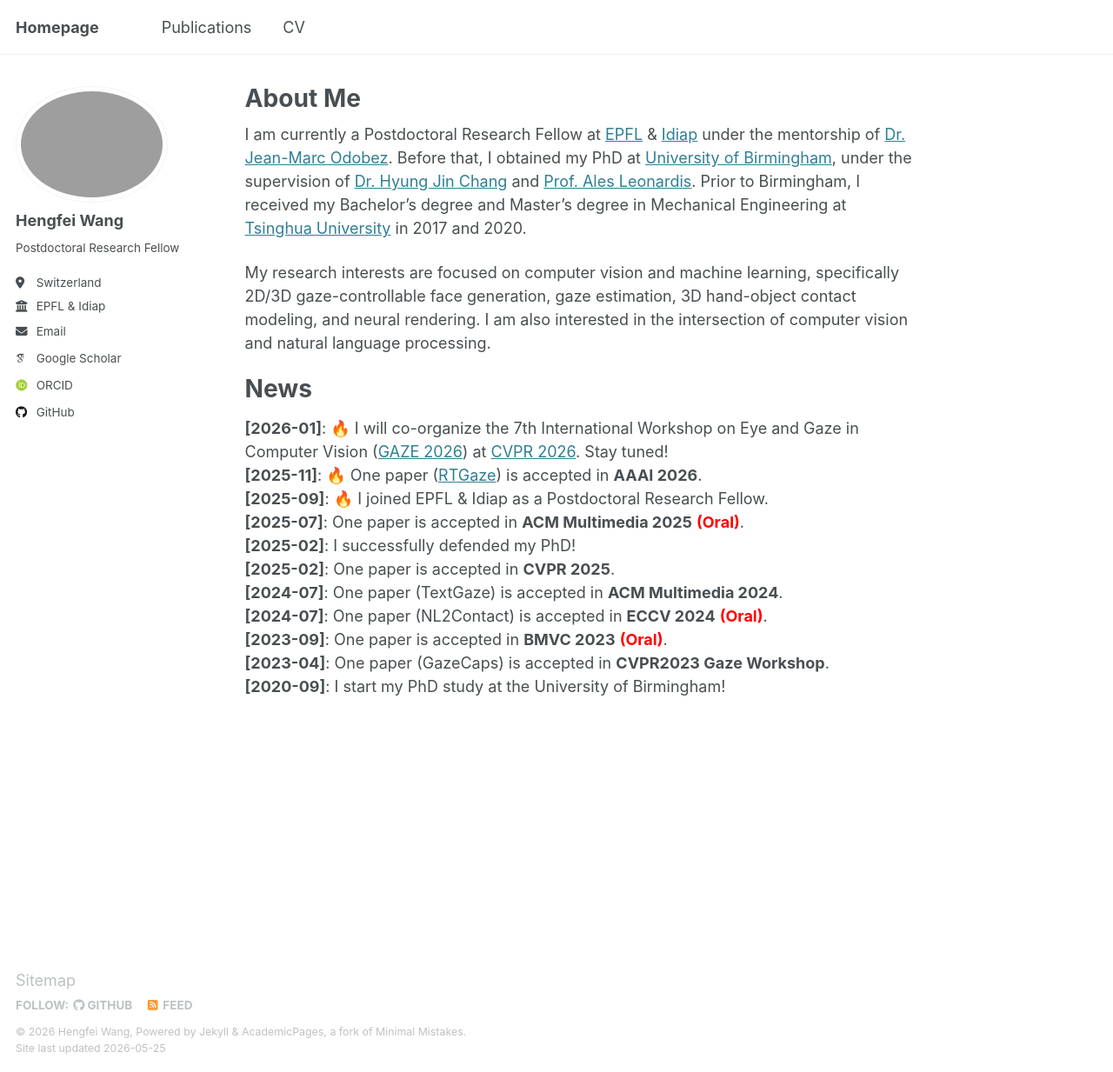
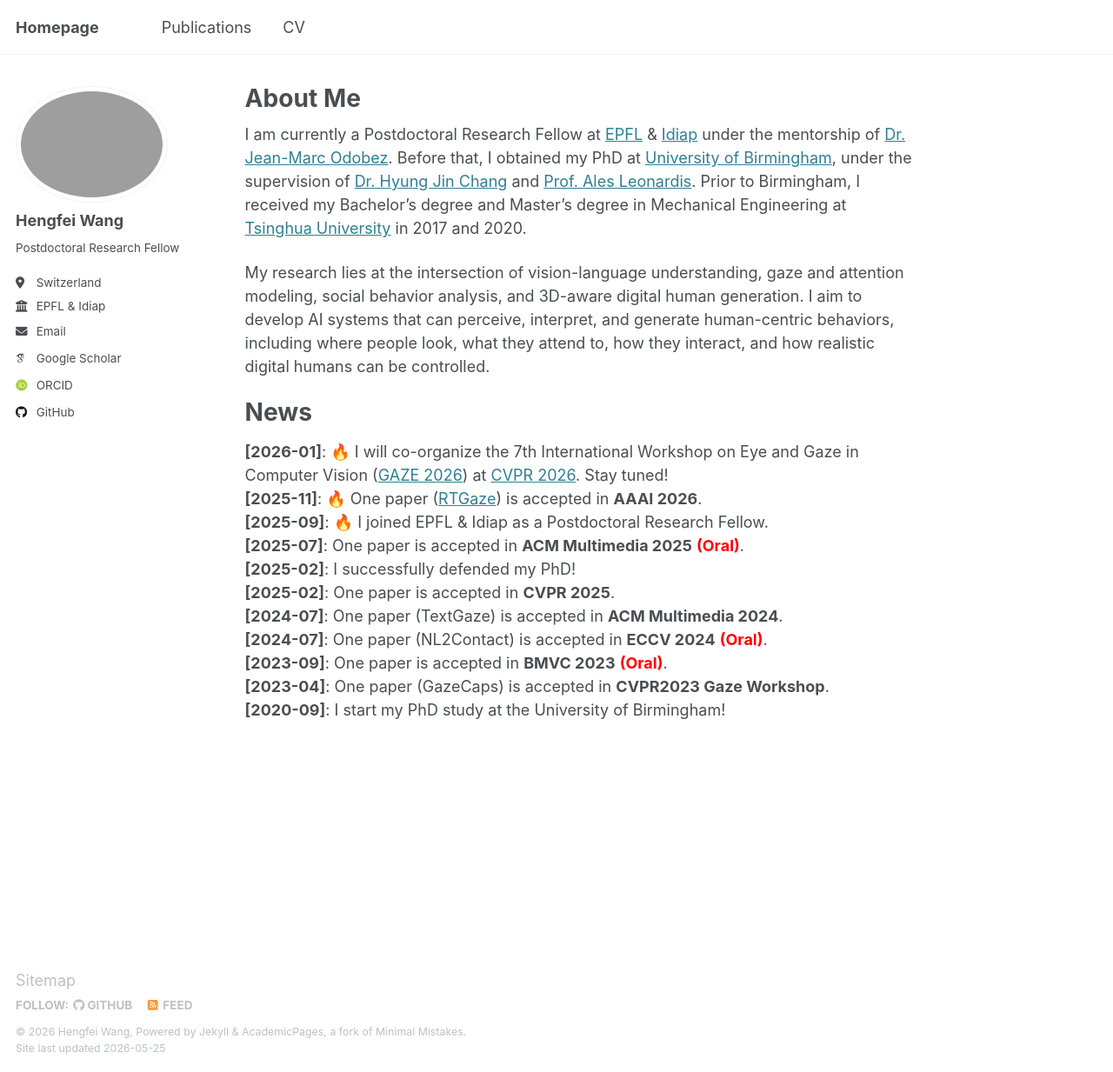
Before and after one commit to hengfei-wang/hengfei-wang.github.io, a Jekyll site: the page built from _pages/about.md, in a window 1280 px wide and 1233 px high. Shown: the whole window at 87% size. Built offline with Jekyll 4.4.1, drawn with Linux system fonts in a browser that asks for light colours; some web fonts are replaced.

Commit message:
Revise research interests and update professional info

```diff
--- a/_pages/about.md
+++ b/_pages/about.md
@@ -9,7 +9,7 @@ redirect_from:
 
 I am currently a Postdoctoral Research Fellow at [EPFL](https://www.epfl.ch/en/) & [Idiap](https://www.idiap.ch/en) under the mentorship of [Dr. Jean-Marc Odobez](https://www.idiap.ch/~odobez/). Before that, I obtained my PhD at [University of Birmingham](https://www.birmingham.ac.uk/index.aspx), under the supervision of [Dr. Hyung Jin Chang](https://hyungjinchang.wordpress.com/) and [Prof. Ales Leonardis](https://www.birmingham.ac.uk/staff/profiles/computer-science/academic-staff/leonardis-ales). Prior to Birmingham, I received my Bachelor's degree and Master's degree in Mechanical Engineering at [Tsinghua University](https://www.tsinghua.edu.cn/en/) in 2017 and 2020.
 
-My research interests are focused on computer vision and machine learning, specifically 2D/3D gaze-controllable face generation, gaze estimation, 3D hand-object contact modeling, and neural rendering. I am also interested in the intersection of computer vision and natural language processing.
+My research lies at the intersection of vision-language understanding, gaze and attention modeling, social behavior analysis, and 3D-aware digital human generation. I aim to develop AI systems that can perceive, interpret, and generate human-centric behaviors, including where people look, what they attend to, how they interact, and how realistic digital humans can be controlled.
 
 # News
 **[2026-01]**: 🔥 I will co-organize the 7th International Workshop on Eye and Gaze in Computer Vision ([GAZE 2026](https://gazeworkshop.github.io/2026/)) at [CVPR 2026](https://cvpr.thecvf.com/). Stay tuned! \\
```
